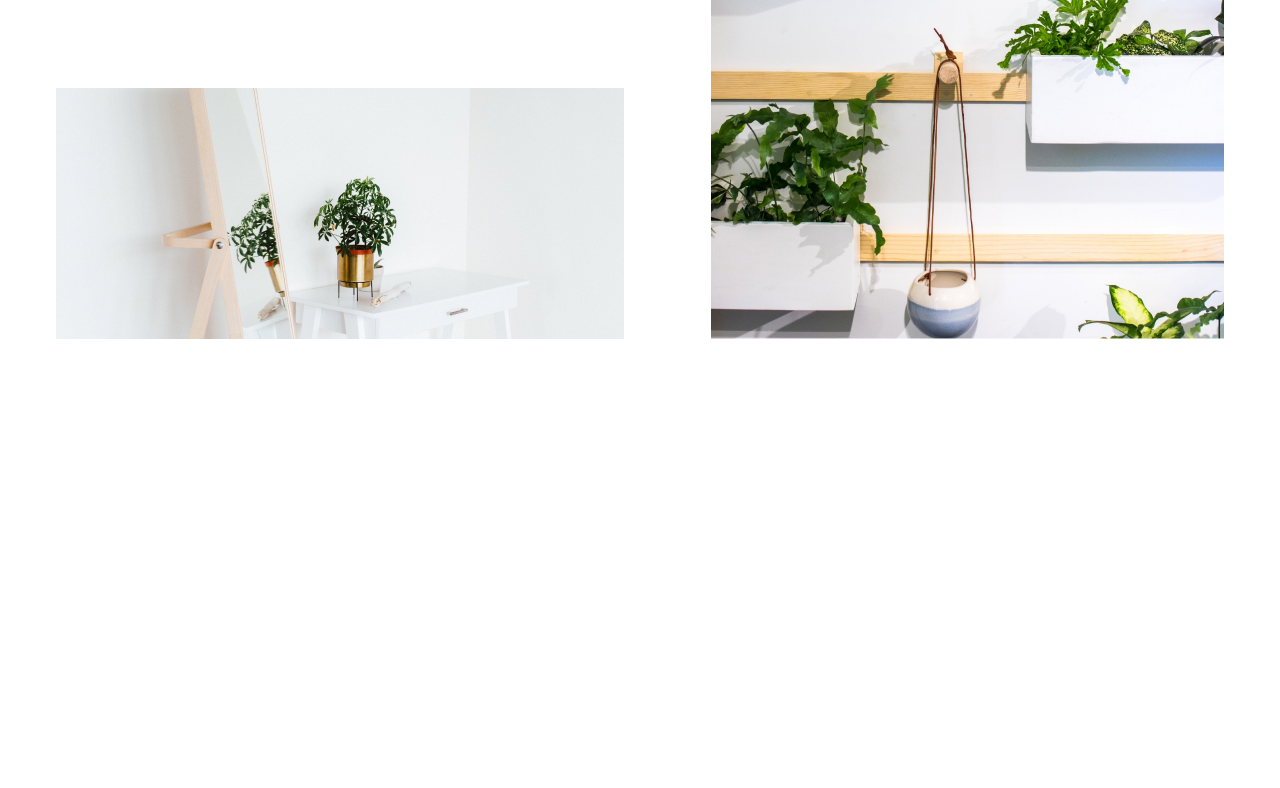
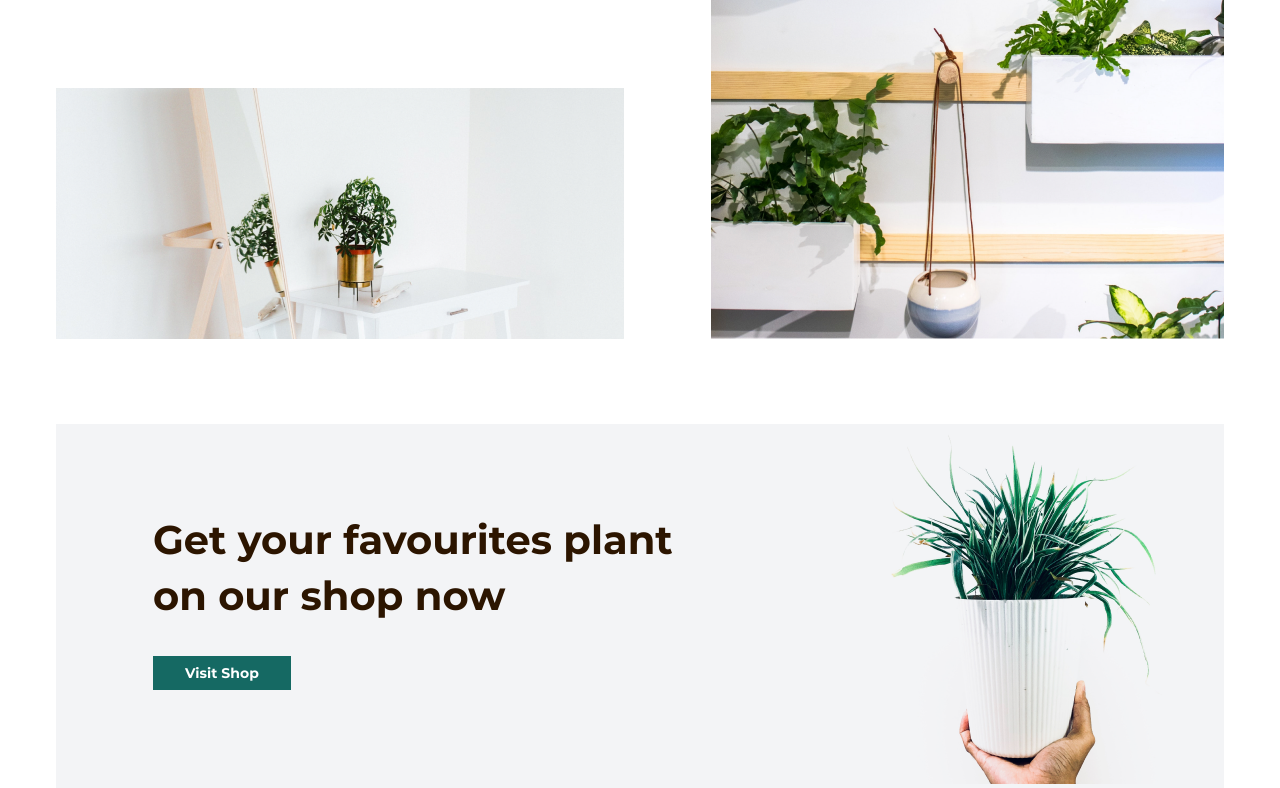
Before and after one commit to webPrsnr/plant-shop, a plain HTML site: page index.html in a window 1280 px wide. Shown: the part 1792-2580 px from the top of the page. Before the commit the page ends 2135 px from the top, so only its background shows below. Drawn offline with Linux system fonts and the light colour scheme.

Commit message:
shop section

```diff
--- a/index.html
+++ b/index.html
@@ -13,6 +13,7 @@
     <link rel="stylesheet" type="text/css" href="styles/advantages.css" />
     <link rel="stylesheet" type="text/css" href="styles/featured.css" />
     <link rel="stylesheet" type="text/css" href="styles/motivation.css" />
+    <link rel="stylesheet" type="text/css" href="styles/shop.css" />
   </head>
 
   <body>
@@ -26,7 +27,7 @@
             <a class="head__search" href="#"></a>
             <a class="head__cart" href="#"></a>
             <button class="default-button">Sign Up</button>
-            <button class="default-button">Sign In</button>
+            <button class="default-button button-active">Sign In</button>
           </div>
         </nav>
       </div>
@@ -193,6 +194,26 @@
           </div>
         </div>
       </section>
+      <section class="shop">
+        <div class="container">
+          <div class="shop__inner">
+            <div class="shop__visit">
+              <h2 class="shop__title">
+                Get your favourites plant on our shop now
+              </h2>
+              <button class="shop__button default-button button-active">
+                Visit Shop
+              </button>
+            </div>
+            <div class="shop__img">
+              <img
+                src="./images/photo/sanni-sahil-Y71kWrdt14k-unsplash 1.png"
+                alt=""
+              />
+            </div>
+          </div>
+        </div>
+      </section>
     </main>
   </body>
 </html>
--- /dev/null
+++ b/styles/shop.css
@@ -0,0 +1,22 @@
+.shop {
+  padding-top: 81px;
+}
+
+.shop__inner {
+  display: flex;
+  background-color: #f3f4f6;
+  column-gap: 43px;
+}
+
+.shop__visit {
+  margin: 88px 43px 32px 97px;
+}
+
+.shop__title {
+  margin-bottom: 32px;
+  font-family: var(--font-family-b);
+  color: var(--color-kq-black);
+  font-size: 40px;
+  line-height: 56px;
+  max-width: 590px;
+}
```
